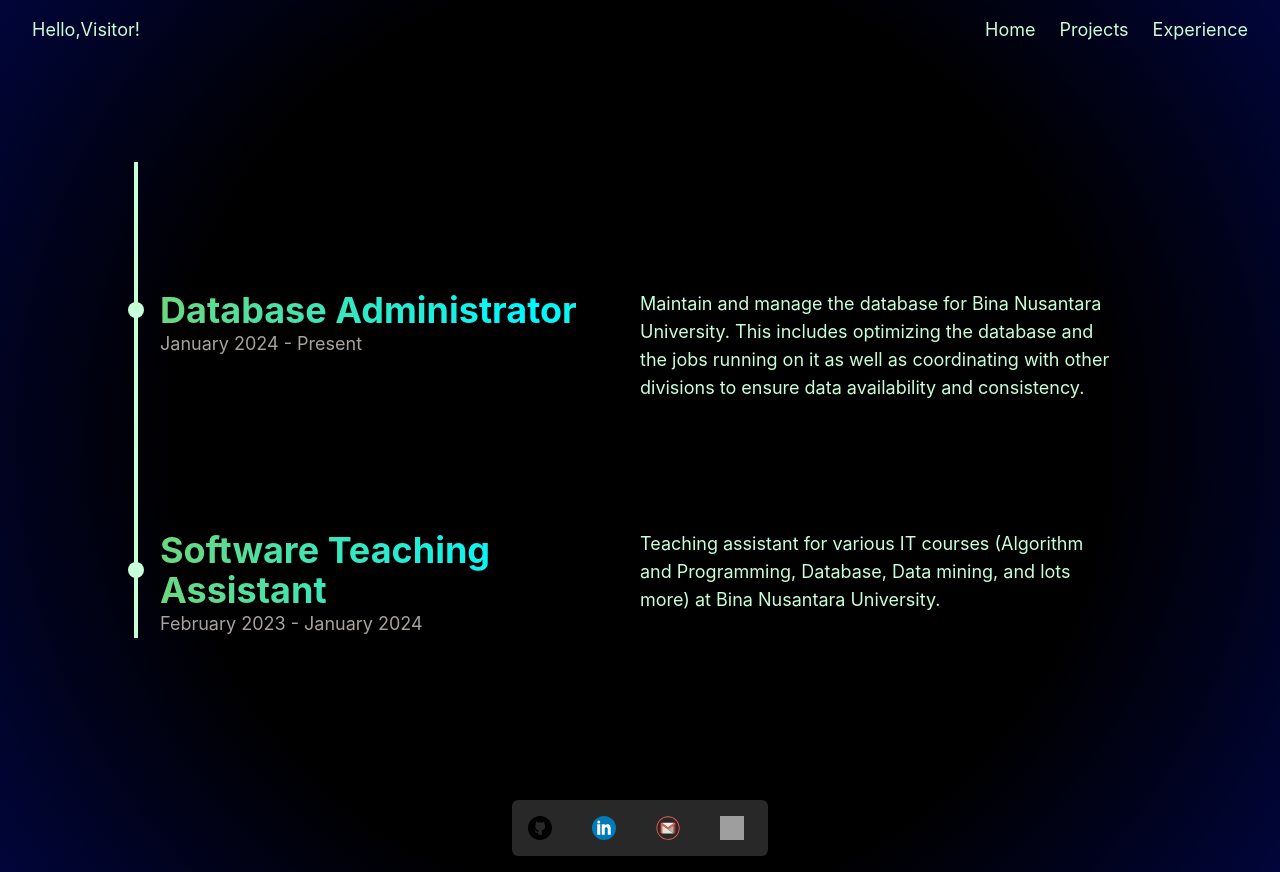
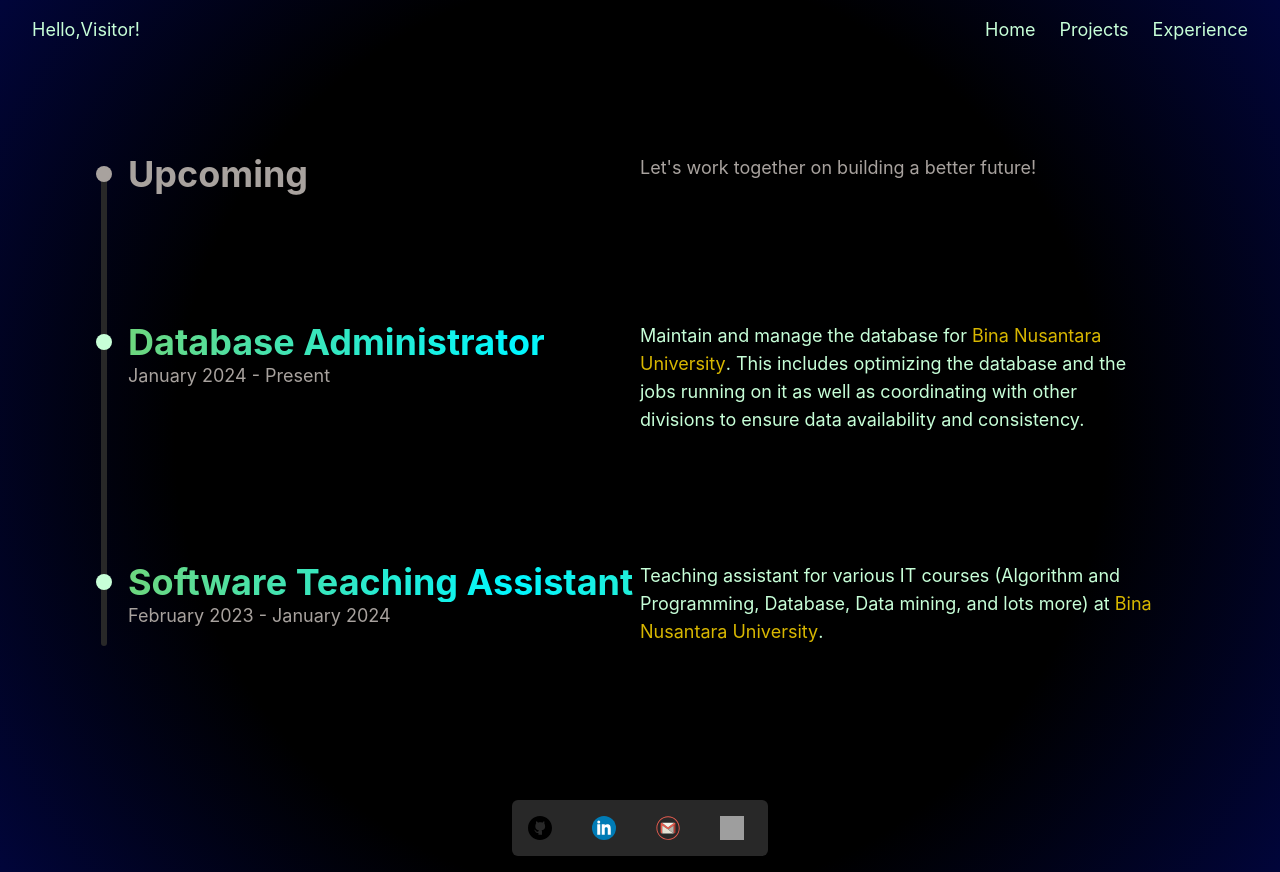
Before and after one commit to swiftee19/swiftee19.github.io, a Vue app: page /experience in a window 1280 px wide. Built offline with nearby package versions, Linux system fonts and the light colour scheme; grey boxes are pictures that could not be loaded.

Commit message:
Update styling on ExperienceView.vue

```diff
--- a/src/assets/main.css
+++ b/src/assets/main.css
@@ -70,3 +70,7 @@ a:hover::after {
 ::-webkit-scrollbar-track {
   background: black;
 }
+
+a:hover{
+  cursor: pointer;
+}
--- a/src/components/experience_view/ExperienceBlock.vue
+++ b/src/components/experience_view/ExperienceBlock.vue
@@ -1,5 +1,7 @@
 <script setup lang="ts">
+import { ref, onMounted, onUnmounted } from 'vue'
 import AccentedText from '../general/AccentedText.vue'
+import type { transform } from 'typescript';
 
 defineProps({
     ExperienceTitle: {
@@ -17,26 +19,19 @@ defineProps({
     ExperienceDescription: {
         type: String,
         required: true
-    },
-    ExperienceImages: {
-        type: Array,
-        required: true
     }
 })
 </script>
 
 <template>
     <div class="flex h-fit w-full justify-between relative pt-32">
-        <span class="absolute -left-[1.6rem] bottom-0 bg-text h-full w-1 "></span> <!-- garis roadmap -->
         <div class="flex flex-col w-1/2 max-w-[50%]  text-wrap">
             <AccentedText class="relative">
-                <span class="absolute -left-8 top-1/2 -translate-y-1/2 bg-text size-4 rounded-full"></span>
+                <span class="absolute -left-8 top-1/2 -translate-y-1/2 bg-text size-4 rounded-full z-10"></span> <!-- timeline bullet points -->
                 <h1 class="text-4xl font-bold">{{ ExperienceTitle }}</h1>
             </AccentedText>
             <p class="text-lg text-stone-400">{{ ExperienceStartDate }} - {{ ExperienceEndDate }}</p>
         </div>
-        <div class="flex flex-col w-1/2">
-            <p class="text-lg">{{ ExperienceDescription }}</p>
-        </div>
+        <p id="description-text" class="w-1/2 text-lg" v-html="ExperienceDescription"></p>
     </div>
 </template>
--- a/src/components/experience_view/ExperienceData.ts
+++ b/src/components/experience_view/ExperienceData.ts
@@ -12,13 +12,13 @@ export const ExperienceDataList: ExperienceData[] = [
         ExperienceTitle: 'Software Teaching Assistant',
         ExperienceStartDate: 'February 2023',
         ExperienceEndDate: 'January 2024',
-        ExperienceDescription: 'Teaching assistant for various IT courses (Algorithm and Programming, Database, Data mining, and lots more) at Bina Nusantara University.',
+        ExperienceDescription: 'Teaching assistant for various IT courses (Algorithm and Programming, Database, Data mining, and lots more) at <a>Bina Nusantara University</a>.',
     },
     {
         id: 'experience2',
         ExperienceTitle: 'Database Administrator',
         ExperienceStartDate: 'January 2024',
         ExperienceEndDate: 'Present',
-        ExperienceDescription: 'Maintain and manage the database for Bina Nusantara University. This includes optimizing the database and the jobs running on it as well as coordinating with other divisions to ensure data availability and consistency.'
+        ExperienceDescription: 'Maintain and manage the database for <a>Bina Nusantara University</a>. This includes optimizing the database and the jobs running on it as well as coordinating with other divisions to ensure data availability and consistency.'
     }
 ]
--- a/src/views/ExperienceView.vue
+++ b/src/views/ExperienceView.vue
@@ -9,11 +9,25 @@ const sortedExperienceDataList = ExperienceDataList.sort((a, b) => {
 
 <template>
     <main class="min-h-screen w-full py-20 overflow-y-clip flex items-center justify-center">
-        <div class="w-full flex flex-col px-40 items-center justify-between">
-            <ExperienceBlock v-for="experience in sortedExperienceDataList" :key="experience.id"
+        <div class="w-4/5 flex flex-col items-center justify-between relative">
+            <!-- timeline line -->
+            <span class="absolute bottom-0 -left-[1.68rem] w-1.5 z-0 bg-gray rounded-b-lg"
+                :style="{ height: 'calc(100% - 1.7rem)' }"></span>
+            <div class="flex h-fit w-full justify-between relative">
+                <div class="flex flex-col w-1/2 max-w-[50%]  text-wrap">
+                    <div class="relative">
+                        <!-- timeline bullet points -->
+                        <span
+                            class="absolute -left-8 top-1/2 -translate-y-1/2 bg-stone-400 size-4 rounded-full z-10"></span>
+                        <h1 class="text-4xl font-bold text-stone-400">Upcoming</h1>
+                    </div>
+                </div>
+                <p class="w-1/2 text-lg text-stone-400">Let's work together on building a better future!</p>
+            </div>
+            <ExperienceBlock v-for="(experience) in sortedExperienceDataList" :key="experience.id"
                 :ExperienceTitle="experience.ExperienceTitle" :ExperienceStartDate="experience.ExperienceStartDate"
-                :ExperienceEndDate="experience.ExperienceEndDate" :ExperienceDescription="experience.ExperienceDescription"
-                :ExperienceImages="experience.ExperienceImages" />
+                :ExperienceEndDate="experience.ExperienceEndDate"
+                :ExperienceDescription="experience.ExperienceDescription" />
         </div>
     </main>
 </template>
--- a/src/views/HomeView.vue
+++ b/src/views/HomeView.vue
@@ -8,7 +8,8 @@ import { RouterLink } from 'vue-router'
     <div class="w-full max-w-4xl flex flex-col justify-start items-start gap-8">
       <div class="w-full flex flex-col justify-start items-start gap-6">
         <div class="w-full flex items-center justify-center">
-          <img class="rounded-full object-cover w-48 h-48 md:w-64 md:h-64 lg:w-96 lg:h-96" src="/kelvin.jpg" alt="profile picture">
+          <img class="rounded-full object-cover w-48 h-48 md:w-64 md:h-64 lg:w-96 lg:h-96" src="/kelvin.jpg"
+            alt="profile picture">
         </div>
         <div class="flex flex-col gap-2 items-start">
           <div class="flex items-baseline gap-2">
@@ -18,7 +19,8 @@ import { RouterLink } from 'vue-router'
             </h1>
           </div>
           <p class="text-lg md:text-xl lg:text-2xl mt-4">
-            I'm a tech lover who's always about exploring new and exciting tools and tech. I enjoy sharpening my skills and
+            I'm a tech lover who's always about exploring new and exciting tools and tech. I enjoy sharpening my skills
+            and
             staying on top of trends. Curiosity drives me, and I love learning and working with others.
           </p>
           <p class="text-lg md:text-xl lg:text-2xl mt-2">
```
